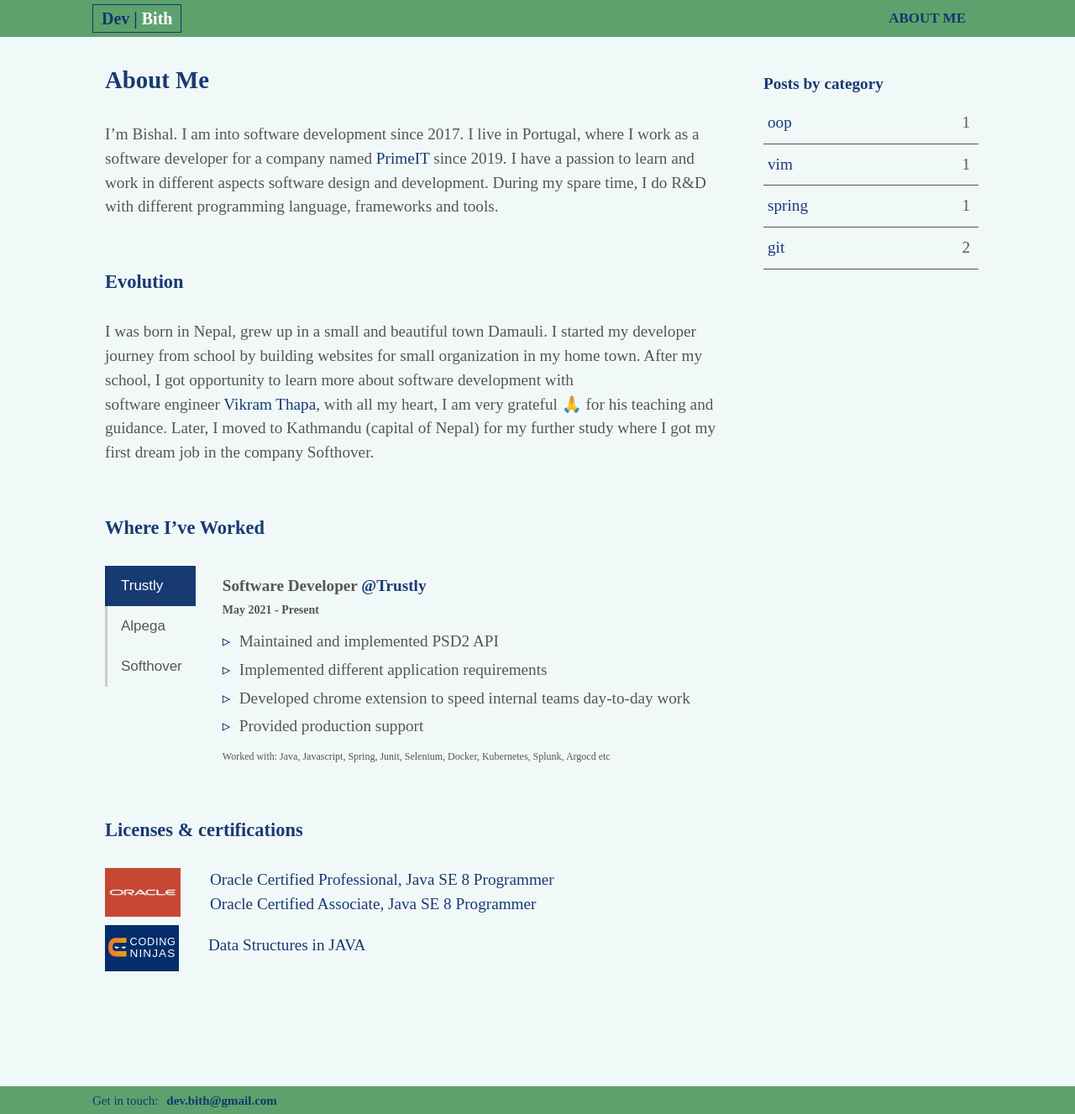
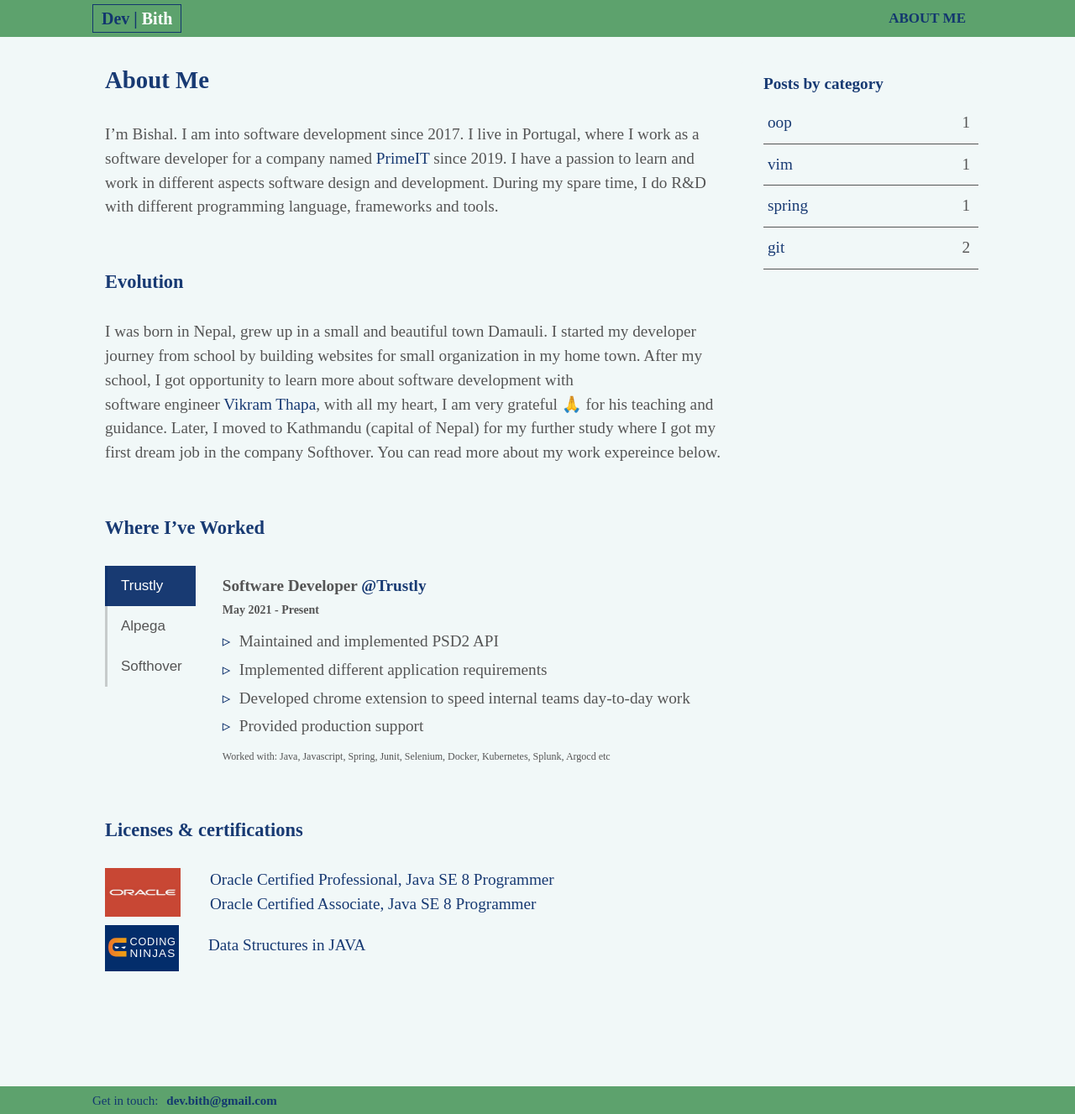
Before and after one commit to bishalthapa-x/bishalthapax.github.io, a Jekyll site: the page built from about.md, in a window 1280 px wide. Shown: the whole page at 84% size. Built offline with Jekyll 4.4.1, drawn with Linux system fonts in a browser that asks for light colours.

Commit message:
Update about.md

```diff
--- a/about.md
+++ b/about.md
@@ -20,7 +20,7 @@
 for small organization in my home town. After my school, I got opportunity to learn more about software development with
 software engineer [Vikram Thapa](https://www.linkedin.com/in/vikram-thapa-87677a191/), with all my heart, I am very grateful 🙏
 for his teaching and guidance. Later, I moved to Kathmandu (capital of Nepal) for my further study where I got my first dream job in the
-company Softhover.
+company Softhover. You can read more about my work expereince below.
 <br /><br /><br />
 
 ### Where I’ve Worked
```
